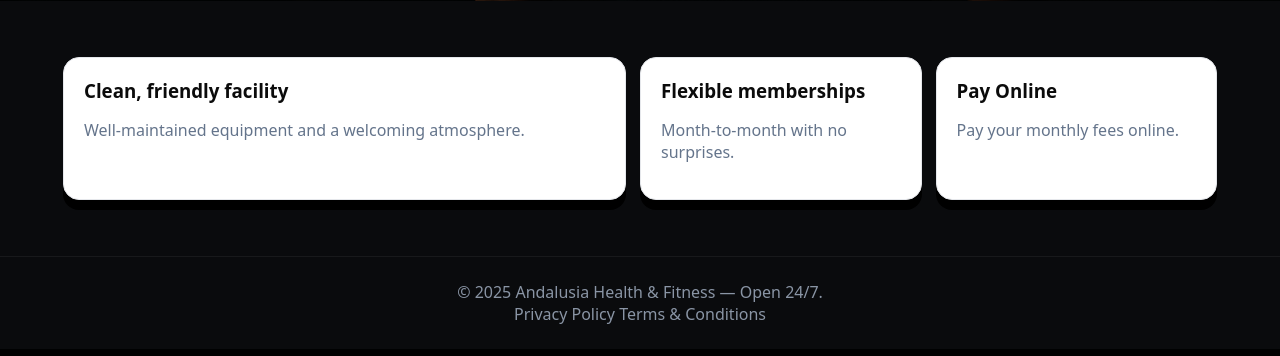
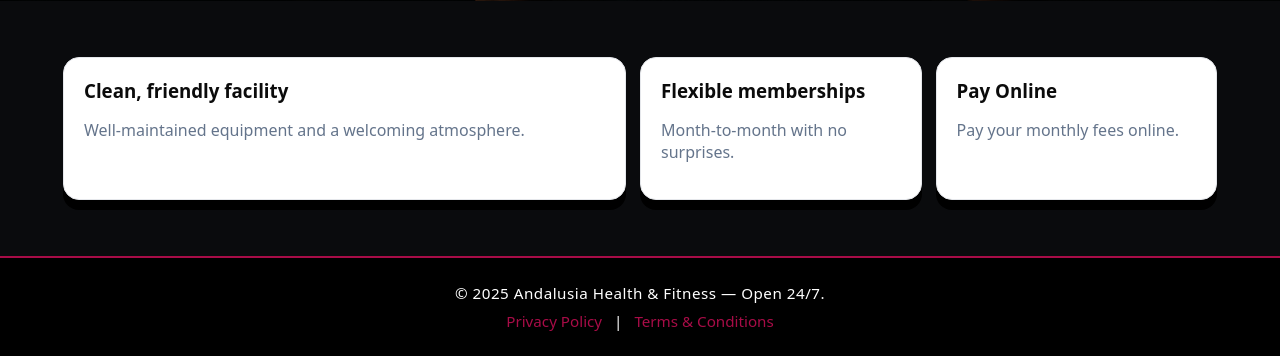
Before and after one commit to BackTraceWeb/Andalusia-Health-and-Fitness, a PHP site: page / in a window 1280 px wide. Shown: the part 799-1155 px from the top of the page. Before the commit the page ends 1123 px from the top, so only its background shows below. Run offline with PHP 8.4, Linux system fonts and the light colour scheme.

Commit message:
Update legal document links and styles: unify link colors and enhance footer design

```diff
--- a/index.html
+++ b/index.html
@@ -79,11 +79,13 @@
   <div class="footer-text">
     © <script>document.write(new Date().getFullYear())</script> Andalusia Health &amp; Fitness — Open 24/7.
   </div>
+
   <div class="footer-links">
-    <a href="/Legal/privacy.html">Privacy Policy</a>
+    <a href="/Legal/privacy.html">Privacy Policy</a> |
     <a href="/Legal/terms.html">Terms & Conditions</a>
   </div>
 </footer>
 
+
 </body>
 </html>
--- a/styles.css
+++ b/styles.css
@@ -469,3 +469,28 @@ img, svg, video, canvas{
 @media (max-width: 380px){
   .calc { padding-left: 12px; padding-right: 12px; }
 }
+
+.sitefoot {
+  background: #000;
+  color: #fff;
+  text-align: center;
+  padding: 25px 15px;
+  font-size: 0.95em;
+  border-top: 2px solid #a80c47; /* hot pink accent */
+}
+
+.sitefoot .footer-text {
+  margin-bottom: 8px; /* adds a clean gap above the links */
+  letter-spacing: 0.5px;
+}
+
+.sitefoot .footer-links a {
+  color: #a80c47;
+  text-decoration: none;
+  margin: 0 8px; /* spacing between links */
+  font-weight: 500;
+}
+
+.sitefoot .footer-links a:hover {
+  text-decoration: underline;
+}
```
Also changed, not shown: Legal/privacy.html (+4 -4 lines), Legal/terms.html (+4 -4 lines).
